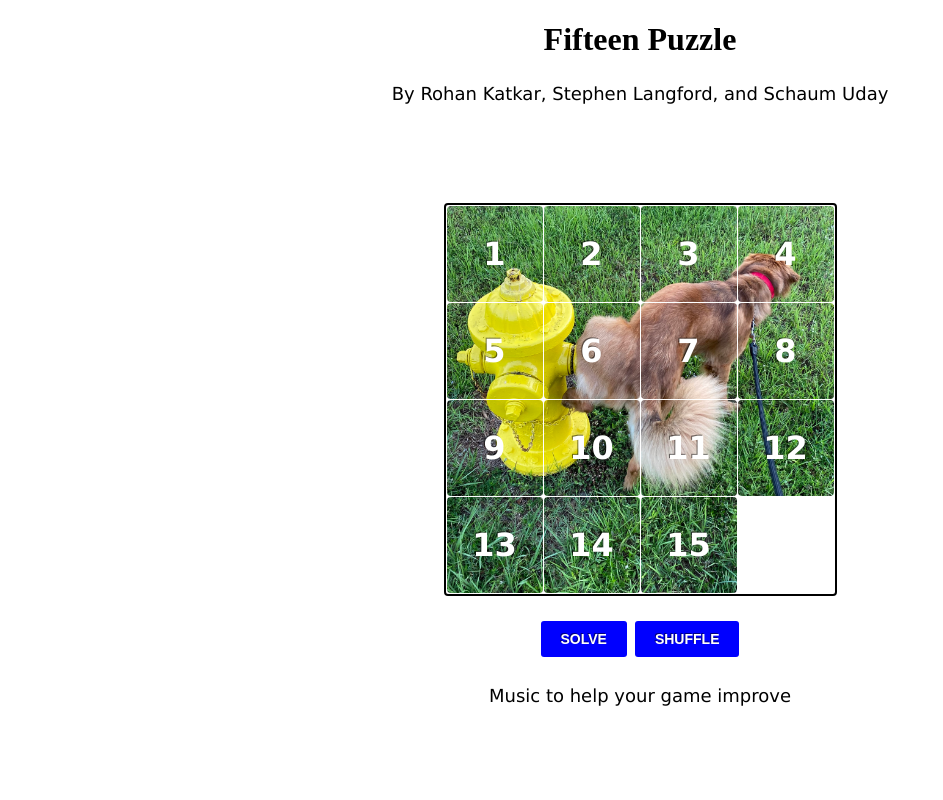
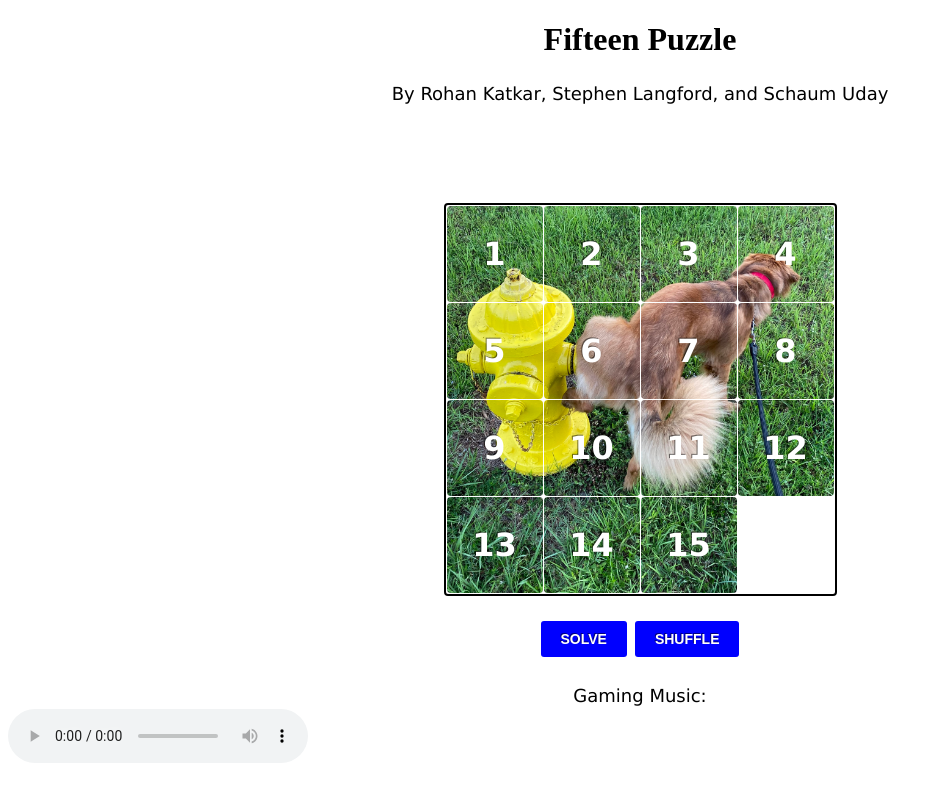
Before and after one commit to Stephen-Langford/project2, a plain HTML site: page index.html in a window 1280 px wide. Shown: the whole page, without its empty margins (0-943 px from the left). Drawn offline with Linux system fonts and the light colour scheme.

Commit message:
Update index.html

```diff
--- a/index.html
+++ b/index.html
@@ -16,8 +16,10 @@
 		<button id="shuffle">Shuffle</button>
 	</div>
 
-	<p>Music to help your game improve</p>
-	<id="youtube" iframe width="560" height="315" src="https://www.youtube.com/embed/Z6NaZrPQGfY" title="YouTube video player" frameborder="0" allow="accelerometer; autoplay; clipboard-write; encrypted-media; gyroscope; picture-in-picture" allowfullscreen></iframe>
+	<p id="music">Gaming Music:</p>
+	<audio src="/music/sonic.mp3" controls>
+	<p>If you are reading this, it is because your browser does not support the audio element.    </p>
+	</audio>
 
 	<script src="script.js"></script>
 </body>
```
